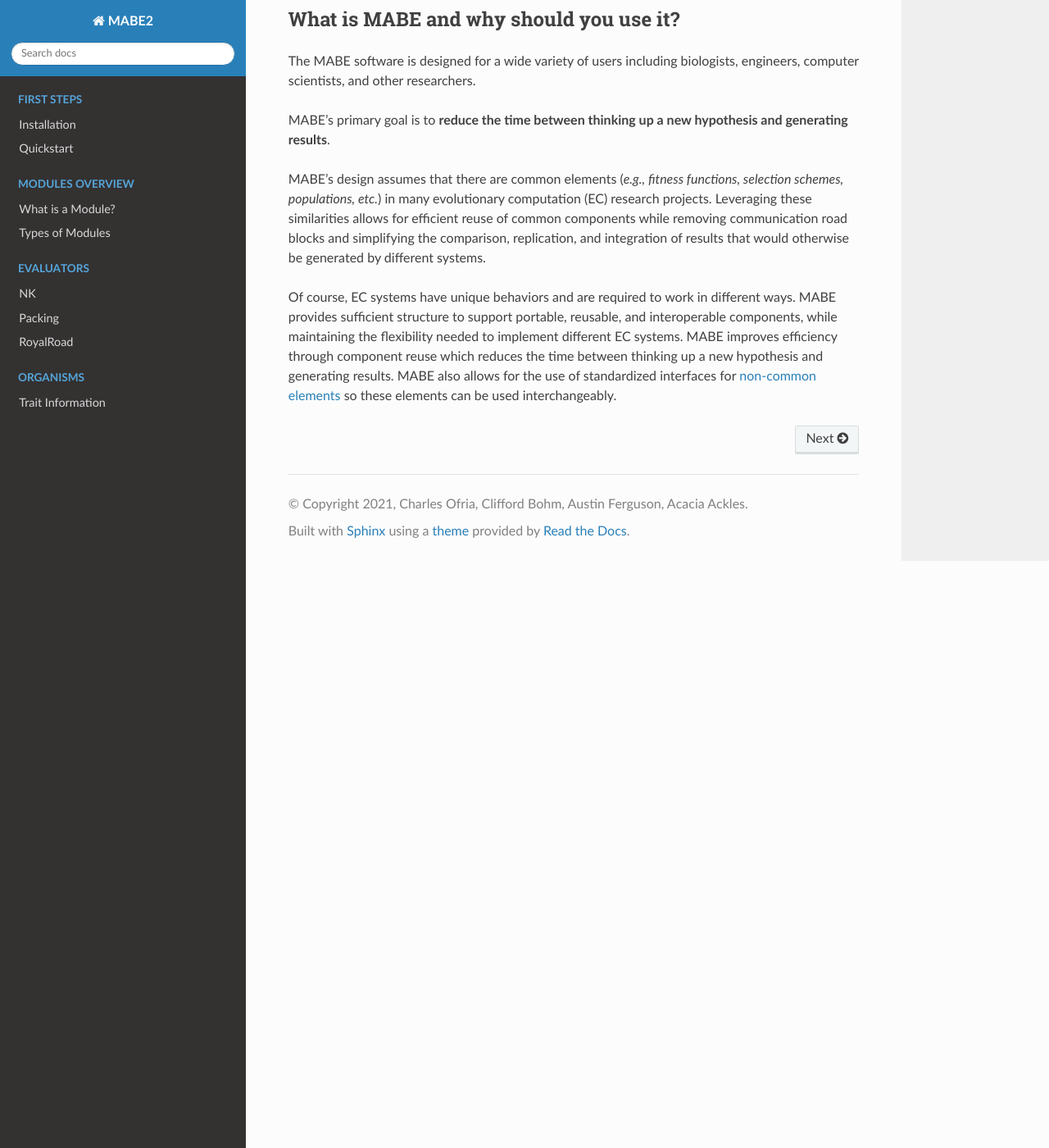
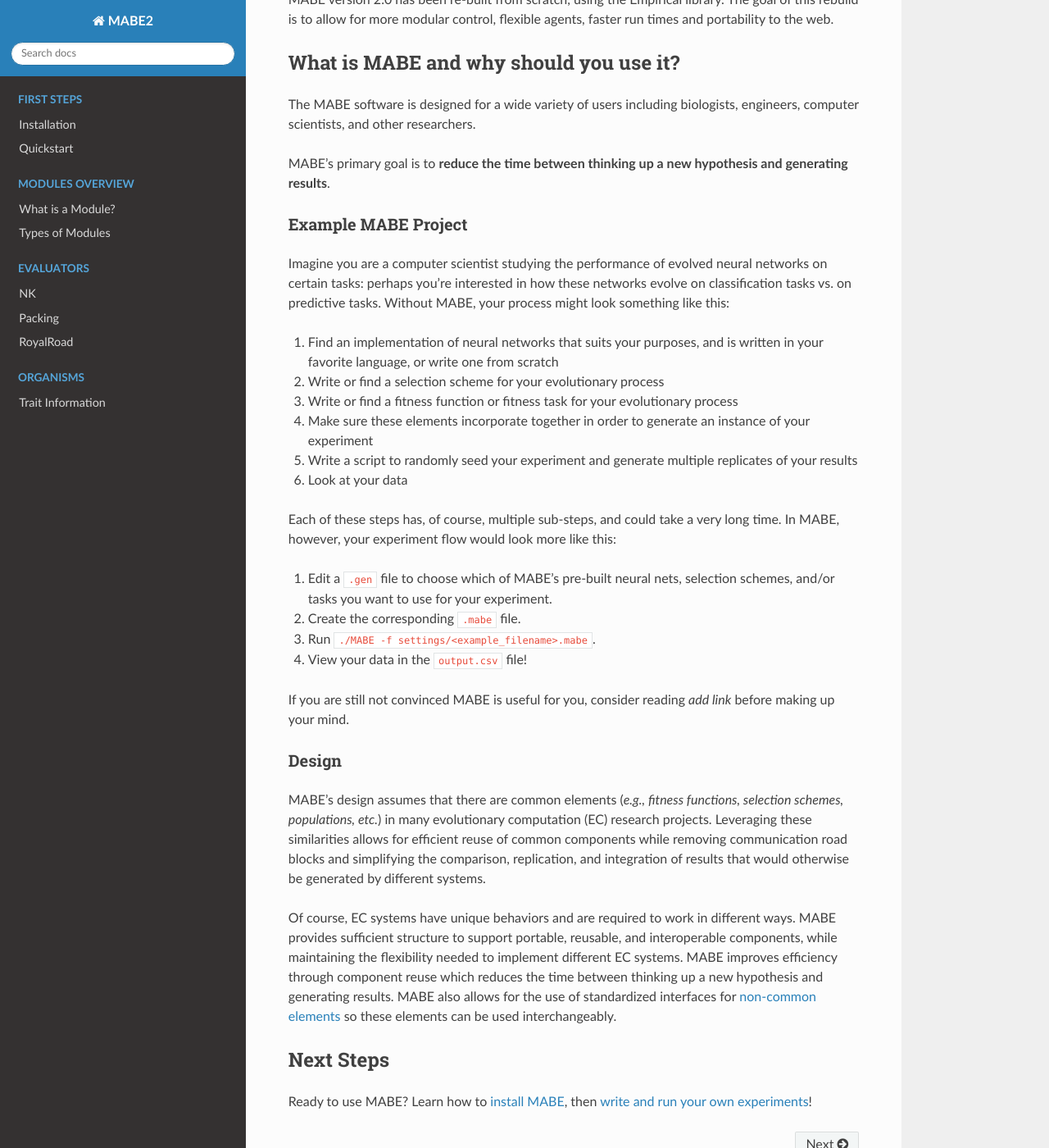
Before and after one commit to mercere99/MABE2, a Sphinx documentation site: the page built from docs/index.rst, in a window 1280 px wide and 1400 px high, scrolled down 729 px. Shown: the whole window at 82% size. Built offline with Sphinx 7.4.7 and the Read the Docs theme 2.0.0, drawn with Linux system fonts in a browser that asks for light colours.

Commit message:
Add example, box for GitHub link, and next steps

```diff
--- a/docs/index.rst
+++ b/docs/index.rst
@@ -11,7 +11,9 @@
 .. image:: images/MABE.png
   :width: 600
 
-`Visit MABE2 on github here <https://github.com/mercere99/MABE2>`_.
+.. important::
+  `Visit MABE2 on github here <https://github.com/mercere99/MABE2>`_.
+
 
 Modular Agent Based Evolver (MABE) is a software framework that allows users to easily build and customize software for evolutionary
 computation or artificial life. The resulting systems are useful for studying evolutionary dynamics, solving complex
@@ -28,6 +30,35 @@
 
 MABE’s primary goal is to **reduce the time between thinking up a new hypothesis and generating results**.
 
+
+Example MABE Project
+********************
+
+Imagine you are a computer scientist studying the performance of evolved neural networks on certain tasks:
+perhaps you're interested in how these networks evolve on classification tasks vs. on predictive tasks.
+Without MABE, your process might look something like this:
+
+1. Find an implementation of neural networks that suits your purposes, and is written in your favorite language, or write one from scratch
+2. Write or find a selection scheme for your evolutionary process
+3. Write or find a fitness function or fitness task for your evolutionary process
+4. Make sure these elements incorporate together in order to generate an instance of your experiment
+5. Write a script to randomly seed your experiment and generate multiple replicates of your results
+6. Look at your data
+
+Each of these steps has, of course, multiple sub-steps, and could take a very long time. In MABE, however,
+your experiment flow would look more like this:
+
+1. Edit a ``.gen`` file to choose which of MABE's pre-built neural nets, selection schemes, and/or tasks you want to use for your experiment.
+2. Create the corresponding ``.mabe`` file.
+3. Run ``./MABE -f settings/<example_filename>.mabe``.
+4. View your data in the ``output.csv`` file!
+
+
+If you are still not convinced MABE is useful for you, consider reading *add link* before making up your mind.
+
+Design
+******
+
 MABE's design assumes that there are common elements (*e.g., fitness functions, selection schemes, populations, etc.*) in
 many evolutionary computation (EC) research projects. Leveraging these similarities allows for efficient reuse of common
 components while removing communication road blocks and simplifying the comparison, replication, and integration of
@@ -39,7 +70,9 @@
 MABE also allows for the use of standardized interfaces for  `non-common elements <modules/00_module_overview.html>`_
 so these elements can be used interchangeably.
 
-
+Next Steps
+----------
+Ready to use MABE? Learn how to `install MABE <first_steps/00_installation.html>`_, then `write and run your own experiments <first_steps/01_quickstart.html>`_!
 
 .. toctree::
    :hidden:
```
